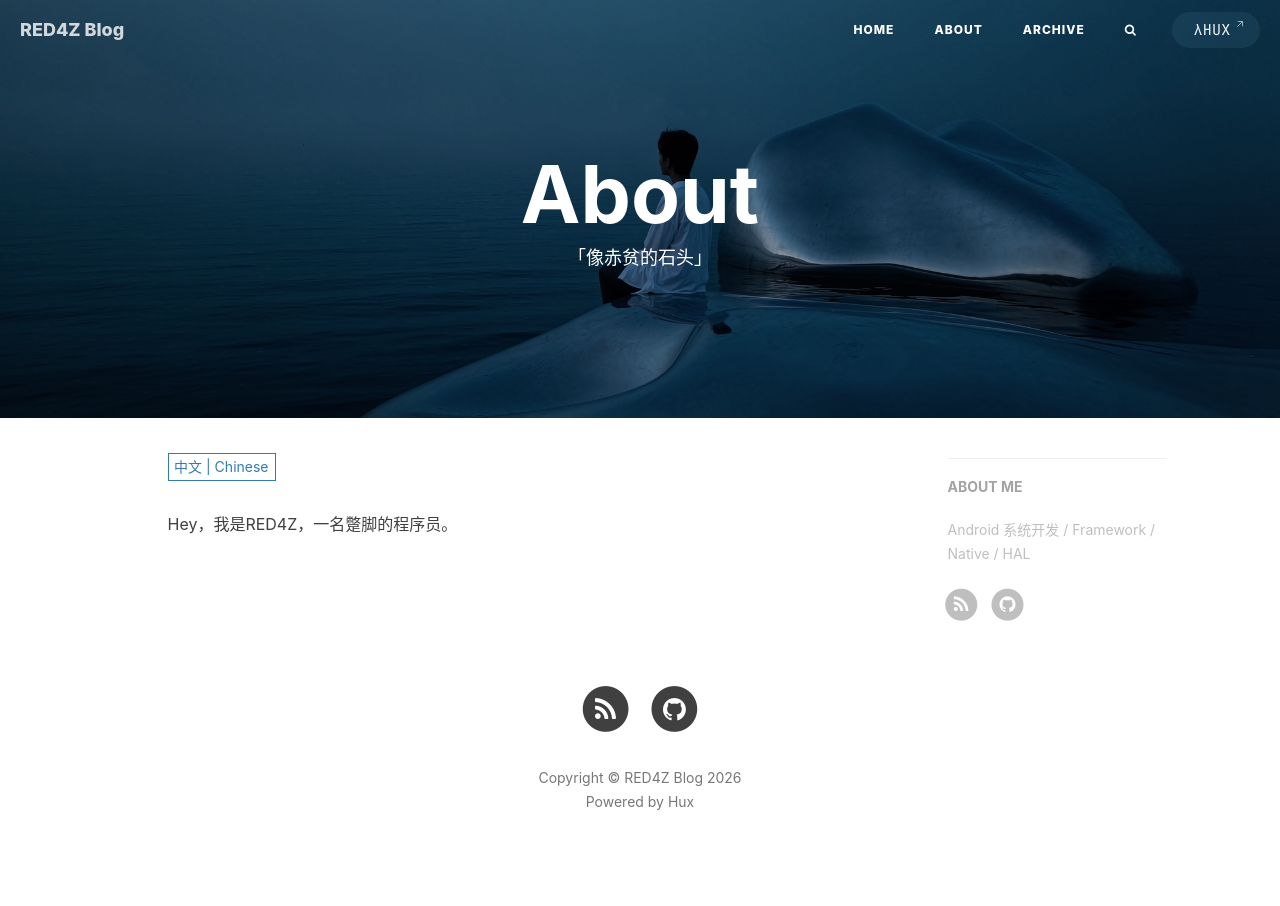
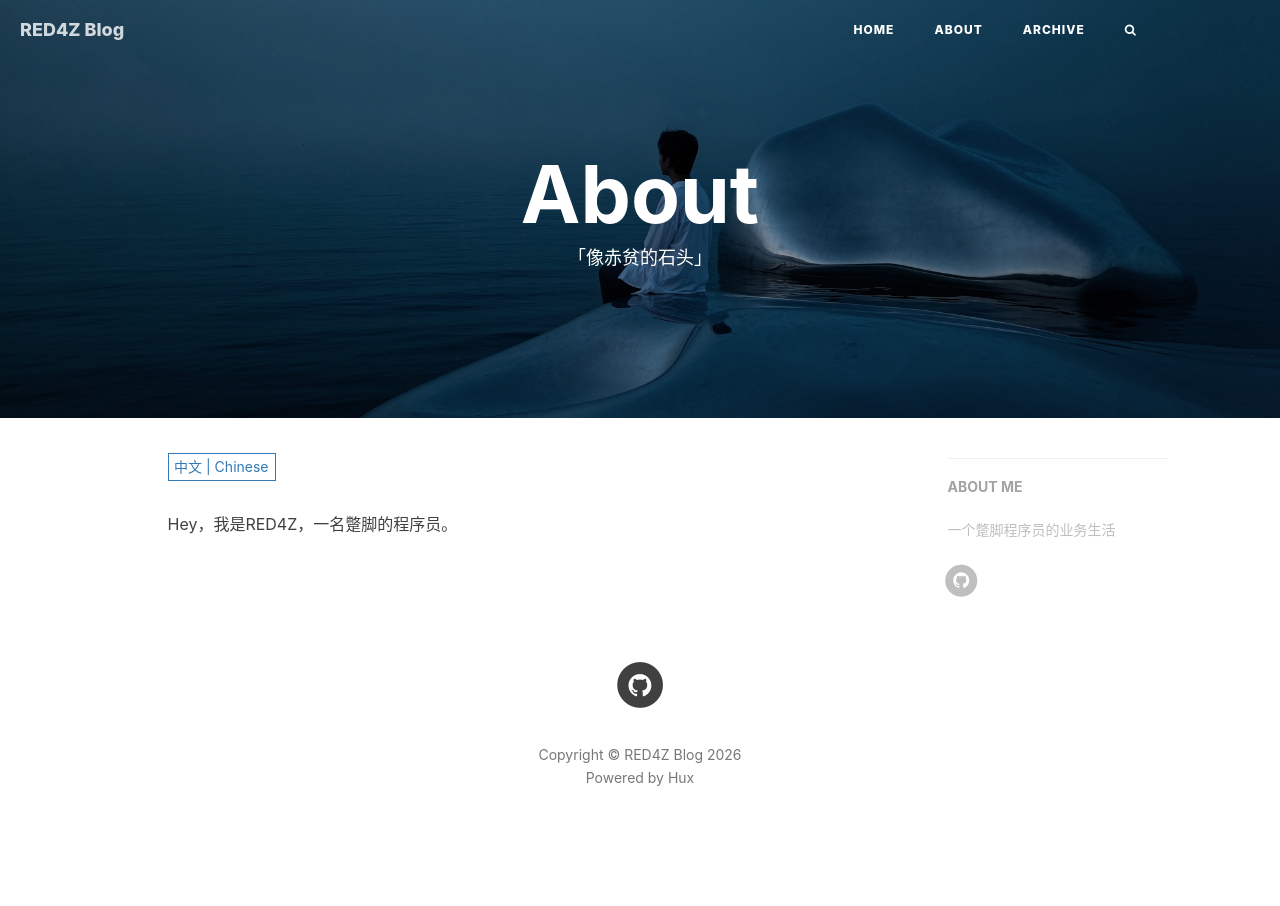
Before and after one commit to RED4Z/RED4Z.github.io, a Jekyll site: the page built from about.html, in a window 1280 px wide. Built offline with Jekyll 4.4.1, drawn with Linux system fonts in a browser that asks for light colours; nearby versions of some CDN libraries; comment, search, counter and statistics services are not loaded; part of the change alters nothing that is shown.

Commit message:
update page link

```diff
--- a/_config.yml
+++ b/_config.yml
@@ -1,9 +1,9 @@
 # Site settings
 title: RED4Z Blog
-SEOTitle: RED4Z 的博客 | Android 系统开发
+SEOTitle: RED4Z 的博客 | Android 系统开发 | 程序员的业余生活
 header-img: img/home-bg.jpg
 email: redyoo@163.com
-description: "记录 Android Framework / Native / HAL 与底层调试"
+description: "记录 Android Life"
 keyword: "Android, Framework, HAL, Binder, SurfaceFlinger"
 url: "https://red4z.github.io"
 baseurl: ""
@@ -70,5 +70,5 @@ netease_comment: false
 
 # Sidebar settings
 sidebar: true
-sidebar-about-description: "Android 系统开发 / Framework / Native / HAL"
+sidebar-about-description: "一个蹩脚程序员的业务生活"
 #sidebar-avatar: https://github.com/RED4Z.png
--- a/_includes/about/en.md
+++ b/_includes/about/en.md
@@ -1,38 +1 @@
-Hey, I am Huang, Xuan (a.k.a. _@huxpro_). I worked on the [React Team](https://beta.reactjs.org/community/meet-the-team#react-core) at <del>Facebook</del>Meta.
-
-I considered myself as a hybrid between a software engineer specifically into the programming languages theories and implementations domain (i.e. compiler, type system, type-based formal verification, virtual machine, runtime systems, garbage collection), and a creative technologiest deeply caring about many humanistic aspects (e.g. visual, sound, interaction) in UI and HCI in general.
-
-I also worked on the [Hermes JavaScript Engine](https://hermesengine.dev/), some other projects under the [Reality Labs (Research)](https://tech.fb.com/ar-vr/), and [ReasonML](https://reasonml.github.io/) (now [ReScript](https://rescript-lang.org/)) efforts at Meta (Facebook).
-
-In the past, I worked on [Alitrip (Fliggy)](https://www.alitrip.com/) mobile and web apps under the [Alibaba Group](https://en.wikipedia.org/wiki/Alibaba_Group), found and lead front-end infrastructure team at an unicorn startup company [Beijing Weiying (a.k.a. WePiao, now acquired by Maoyan)](https://www.crunchbase.com/organization/beijing-weiying-technology), and helped [Ele.me (now acquired by Alibaba)](https://en.wikipedia.org/wiki/Ele.me) to upgrade their mobile web site into [the first influential PWA (progressive web app) in China](https://medium.com/elemefe/upgrading-ele-me-to-progressive-web-app-2a446832e509).
-
-I studied BA, Digital Media Art at [Communication University of China](https://en.wikipedia.org/wiki/Communication_University_of_China) and MS, Computer Science (with a focus on programming languages, mainly supervised by [Prof. Matthew Fluet](https://www.cs.rit.edu/~mtf/)) at [Rochester Institute of Technology](https://en.wikipedia.org/wiki/Rochester_Institute_of_Technology).
-
-##### Appearence
-
-- [React Labs: What We've Been Working On – June 2022][12] · React Blog · 2022
-- [React Without Memo][11] · [React Conf 2021](https://conf.reactjs.org/)
-- [Toward Hermes being the Default][11] · React Native Blog · 2021
-- React Native 0.64 with Hermes for iOS · [The RN Show Podcast Ep #5](https://www.callstack.com/podcast-react-native-show) · 2021
-- [Upgrading to Progressive Web Apps][9] · [JSConf China Shanghai 2017](http://2017.jsconf.cn/)
-- Building Progressive Web Apps · [CSDI Guangzhou 2017](http://www.csdisummit.com/)
-- The State of Progressive Web App · GDG IO Redux Beijing 2017
-- PWA Rehashing · Baidu HQ Beijing 2017
-- [Service Worker 101][5] · GDG DevFest Beijing 2016
-- [Progressive Web Apps][4] · QCon Shanghai 2016
-- Progressive Web App in my POV · GDG IO Redux Beijing 2016
-- [CSS Still Sucks 2015][2] · 2015
-- [JavaScript Modularization Journey][1] · 2015
-
-[1]: //huxpro.github.io/2015/07/09/js-module-7day/
-[2]: //huxpro.github.io/2015/12/28/css-sucks-2015/
-[3]: //huxpro.github.io/2016/06/05/pwa-in-my-pov/
-[4]: //huxpro.github.io/2016/10/20/pwa-qcon2016/
-[5]: //huxpro.github.io/2016/11/20/sw-101-gdgdf/
-[6]: https://yanshuo.io/assets/player/?deck=58ac8598b123db0067292f92 "PWA Rehashing"
-[7]: https://yanshuo.io/assets/player/?deck=593ad6fbfe88c2006a0a0d6d "The State of PWA"
-[8]: https://yanshuo.io/assets/player/?deck=594d673d570c357d0698a950 "Building PWA"
-[9]: //huxpro.github.io/jsconfcn2017/
-[10]: https://reactnative.dev/blog/2021/10/26/toward-hermes-being-the-default
-[11]: https://youtu.be/lGEMwh32soc
-[12]: https://reactjs.org/blog/2022/06/15/react-labs-what-we-have-been-working-on-june-2022.html
+Hey, I’m RED4Z, a duct-tape programmer.
--- a/_includes/nav.html
+++ b/_includes/nav.html
@@ -4,6 +4,7 @@
     {% else %}
     <nav class="navbar navbar-default navbar-custom navbar-fixed-top">
         {% endif %}
+		<!--
         <a class="new-site-link" href="https://hux.pro" aria-label="Visit my new site: hux.pro · 访问我的新个站：hux.pro">
             <span class="new-site-wordmark" aria-hidden="true">λHUX</span>
             <span class="new-site-label" aria-hidden="true">new site</span>
@@ -11,6 +12,7 @@
                 <path d="M4 12 12 4M5 4h7v7" stroke="currentColor" stroke-width="1.25" stroke-linecap="round" stroke-linejoin="round"/>
             </svg>
         </a>
+		-->
         <div class="container-fluid">
             <!-- Brand and toggle get grouped for better mobile display -->
             <div class="navbar-header page-scroll">
--- a/_includes/sns-links.html
+++ b/_includes/sns-links.html
@@ -9,6 +9,7 @@
 {% endif %}
 
   {% if site.RSS %}
+  <!--
   <li>
     <a href="{{ "/feed.xml" | prepend: site.baseurl }}">
       <span class="fa-stack fa-lg">
@@ -17,6 +18,7 @@
       </span>
     </a>
   </li>
+  -->
   {% endif %}
   {% if site.twitter_username %}
   <li>
```
